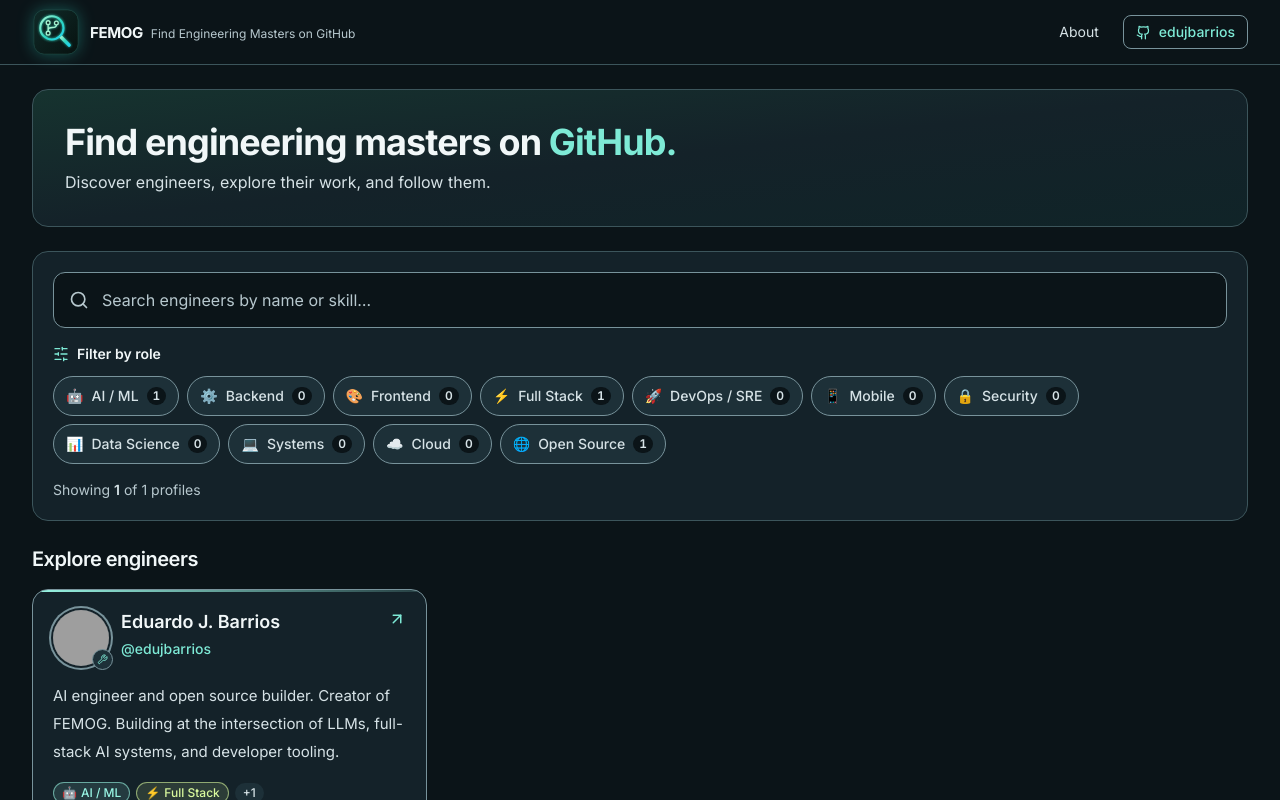
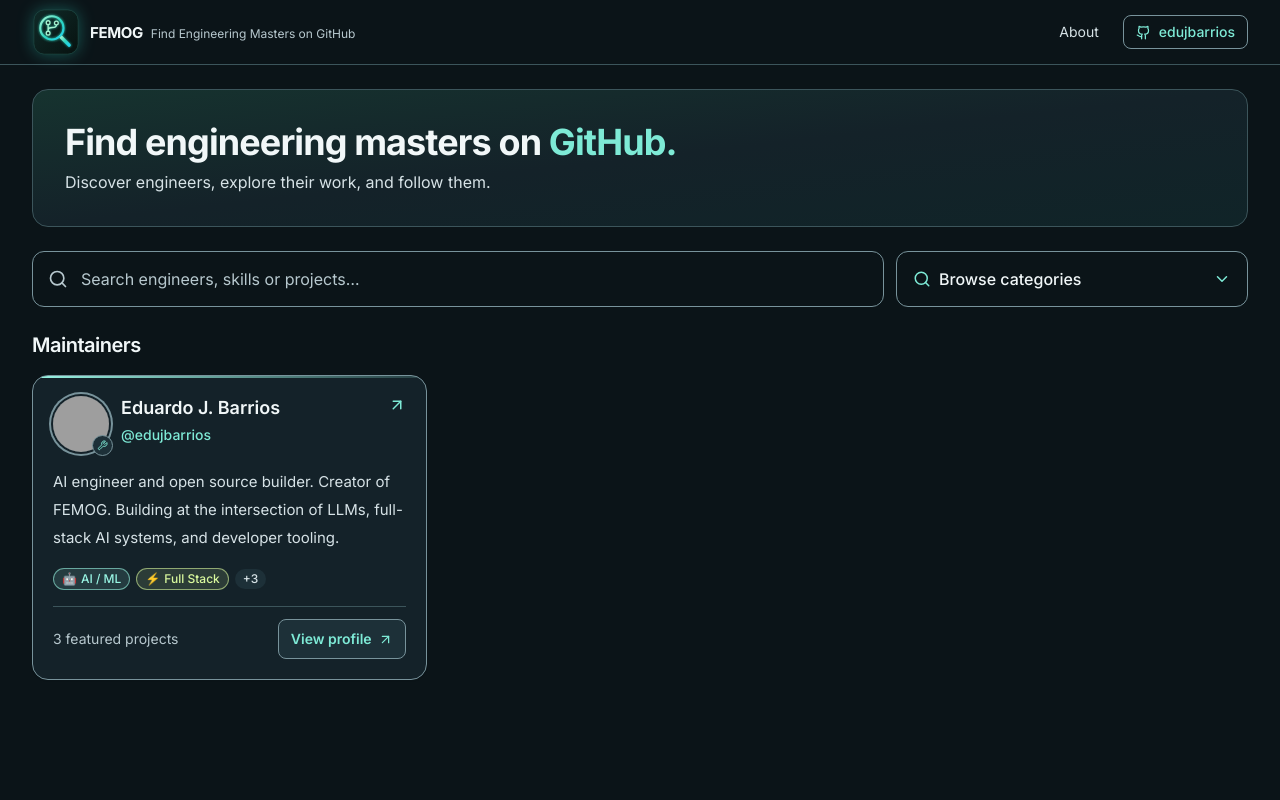
Before and after one commit to edujbarrios/femog, a Next.js app: page / in a window 1280 px wide. Shown: the top 800 px of the page. Built offline with nearby package versions, Linux system fonts and the light colour scheme; grey boxes are pictures that could not be loaded.

Commit message:
feat: search-first discovery with searchable AI categories
Show only maintainers by default, reveal matching profiles when criteria are active, replace the category wall with a searchable selector, and expand AI-related categories and documentation.

```diff
--- a/app/page.tsx
+++ b/app/page.tsx
@@ -14,7 +14,6 @@ export default function HomePage() {
     setSearch,
     clearFilters,
     hasActiveFilters,
-    totalCount,
   } = useProfiles();
 
   return (
@@ -24,17 +23,15 @@ export default function HomePage() {
         <HeroSection />
 
         {/* Search + filters */}
-        <div className="space-y-4 rounded-2xl border border-line bg-surface p-4 sm:p-5">
+        <section aria-label="Find engineers" className="grid items-start gap-3 sm:grid-cols-[minmax(0,1fr)_minmax(0,22rem)]">
           <SearchBar value={filters.search} onChange={setSearch} />
           <FilterBar
             selectedCategories={filters.categories}
             onToggleCategory={toggleCategory}
-            resultCount={profiles.length}
-            totalCount={totalCount}
             onClearFilters={clearFilters}
             hasActiveFilters={hasActiveFilters}
           />
-        </div>
+        </section>
 
         {/* Profile grid */}
         <ProfileGrid
--- a/components/FilterBar.tsx
+++ b/components/FilterBar.tsx
@@ -1,16 +1,13 @@
 'use client';
 
+import { useEffect, useId, useRef, useState } from 'react';
 import { CATEGORIES } from '@/data/categories';
-import { PROFILES } from '@/data/profiles';
 import type { CategoryId } from '@/types';
-import { cn } from '@/lib/utils';
-import { Check, SlidersHorizontal, X } from 'lucide-react';
+import { Check, ChevronDown, Search, X } from 'lucide-react';
 
 interface FilterBarProps {
   selectedCategories: CategoryId[];
   onToggleCategory: (id: CategoryId) => void;
-  resultCount: number;
-  totalCount: number;
   onClearFilters: () => void;
   hasActiveFilters: boolean;
 }
@@ -18,88 +15,152 @@ interface FilterBarProps {
 export function FilterBar({
   selectedCategories,
   onToggleCategory,
-  resultCount,
-  totalCount,
   onClearFilters,
   hasActiveFilters,
 }: FilterBarProps) {
-  // Pre-compute how many profiles exist per category
-  const categoryCounts = Object.fromEntries(
-    CATEGORIES.map((cat) => [
-      cat.id,
-      PROFILES.filter((p) => p.categories.includes(cat.id)).length,
-    ]),
+  const [open, setOpen] = useState(false);
+  const [query, setQuery] = useState('');
+  const rootRef = useRef<HTMLDivElement>(null);
+  const triggerRef = useRef<HTMLButtonElement>(null);
+  const searchRef = useRef<HTMLInputElement>(null);
+  const panelId = useId();
+
+  useEffect(() => {
+    if (!open) return;
+    searchRef.current?.focus();
+    const onPointerDown = (event: PointerEvent) => {
+      if (!rootRef.current?.contains(event.target as Node)) {
+        setOpen(false);
+        setQuery('');
+      }
+    };
+    document.addEventListener('pointerdown', onPointerDown);
+    return () => document.removeEventListener('pointerdown', onPointerDown);
+  }, [open]);
+
+  const normalizedQuery = query.trim().toLowerCase();
+  const visibleCategories = CATEGORIES.filter((category) =>
+    [category.label, category.id, category.description].join(' ').toLowerCase().includes(normalizedQuery),
   );
 
   return (
-    <div className="space-y-4">
-      {/* Category pill buttons */}
-      <div>
-        <div className="mb-3 flex flex-wrap items-center justify-between gap-2">
-          <h3 className="flex items-center gap-2 text-sm font-semibold text-ink">
-            <SlidersHorizontal size={16} className="text-accent" aria-hidden="true" />
-            Filter by role
-          </h3>
+    <div className="flex flex-col gap-3">
+      <div
+        ref={rootRef}
+        className="relative"
+        onKeyDown={(event) => {
+          if (open && event.key === 'Escape') {
+            event.stopPropagation();
+            setOpen(false);
+            setQuery('');
+            triggerRef.current?.focus();
+          }
+        }}
+      >
+        <button
+          ref={triggerRef}
+          type="button"
+          aria-expanded={open}
+          aria-controls={panelId}
+          onClick={() => {
+            setOpen(!open);
+            setQuery('');
+          }}
+          className="flex min-h-14 w-full items-center justify-between gap-3 rounded-xl border border-control-border bg-background px-4 py-3 text-left text-sm font-medium text-ink transition-colors hover:border-accent hover:bg-raised sm:text-base"
+        >
+          <span className="flex min-w-0 items-center gap-2">
+            <Search size={18} className="shrink-0 text-accent" aria-hidden="true" />
+            <span>{selectedCategories.length ? `Categories (${selectedCategories.length})` : 'Browse categories'}</span>
+          </span>
+          <ChevronDown size={18} className={`shrink-0 text-accent transition-transform ${open ? 'rotate-180' : ''}`} aria-hidden="true" />
+        </button>
+
+        <div
+          id={panelId}
+          hidden={!open}
+          className="absolute inset-x-0 top-full z-30 mt-2 rounded-2xl border border-control-border bg-surface p-3 shadow-2xl"
+        >
+          <div className="relative mb-3">
+            <Search size={16} className="pointer-events-none absolute left-3 top-3.5 text-ink-muted" aria-hidden="true" />
+            <input
+              ref={searchRef}
+              type="search"
+              value={query}
+              onChange={(event) => setQuery(event.target.value)}
+              placeholder="Search categories…"
+              aria-label="Search categories"
+              className="h-11 w-full rounded-lg border border-control-border bg-background pl-9 pr-3 text-base text-ink placeholder:text-ink-muted"
+            />
+          </div>
+          <div className="max-h-72 space-y-1 overflow-y-auto overscroll-contain" role="group" aria-label="Select categories">
+            {visibleCategories.map((category) => {
+              const selected = selectedCategories.includes(category.id);
+              return (
+                <button
+                  key={category.id}
+                  type="button"
+                  aria-pressed={selected}
+                  onClick={() => onToggleCategory(category.id)}
+                  className={`flex min-h-12 w-full items-center gap-3 rounded-lg border px-3 py-2 text-left text-sm transition-colors ${selected ? 'border-accent bg-raised text-ink' : 'border-transparent text-ink-secondary hover:bg-raised hover:text-ink'}`}
+                >
+                  <span className="shrink-0" aria-hidden="true">{category.icon}</span>
+                  <span className="min-w-0 flex-1">
+                    <span className="block font-semibold" style={{ color: category.color }}>{category.label}</span>
+                    <span className="mt-0.5 block text-xs leading-relaxed text-ink-muted">{category.description}</span>
+                  </span>
+                  {selected && <Check size={18} className="shrink-0 text-accent" aria-hidden="true" />}
+                </button>
+              );
+            })}
+            {visibleCategories.length === 0 && (
+              <p className="px-3 py-4 text-sm text-ink-muted" role="status">No matching categories.</p>
+            )}
+          </div>
+          <div className="mt-3 flex justify-end border-t border-line pt-3">
+            <button
+              type="button"
+              onClick={() => {
+                setOpen(false);
+                setQuery('');
+                triggerRef.current?.focus();
+              }}
+              className="min-h-10 rounded-lg bg-accent-solid px-4 py-2 text-sm font-semibold text-accent-ink hover:bg-accent-hover"
+            >
+              Done
+            </button>
+          </div>
+        </div>
+      </div>
+
+      {(selectedCategories.length > 0 || hasActiveFilters) && (
+        <div className="flex flex-wrap items-center gap-2">
+          {selectedCategories.map((id) => {
+            const category = CATEGORIES.find((item) => item.id === id);
+            if (!category) return null;
+            return (
+              <button
+                key={id}
+                type="button"
+                aria-label={`Remove ${category.label} filter`}
+                onClick={() => onToggleCategory(id)}
+                className="inline-flex min-h-9 items-center gap-2 rounded-full border border-control-border bg-raised px-3 py-1.5 text-sm font-medium text-ink hover:border-accent"
+              >
+                <span style={{ color: category.color }}>{category.label}</span>
+                <X size={14} aria-hidden="true" />
+              </button>
+            );
+          })}
           {hasActiveFilters && (
             <button
               type="button"
               onClick={onClearFilters}
-              className="inline-flex min-h-9 items-center gap-1.5 rounded-lg px-2 text-sm font-medium text-accent hover:bg-raised hover:text-accent-hover"
+              className="min-h-9 rounded-lg px-2 text-sm font-medium text-accent hover:bg-raised hover:text-accent-hover"
             >
-              <X size={14} aria-hidden="true" /> Clear filters
+              Clear filters
             </button>
           )}
         </div>
-        <div className="flex flex-wrap gap-2">
-          {CATEGORIES.map((cat) => {
-            const isActive = selectedCategories.includes(cat.id);
-            const count = categoryCounts[cat.id] ?? 0;
-            return (
-              <button
-                key={cat.id}
-                type="button"
-                onClick={() => onToggleCategory(cat.id)}
-                aria-pressed={isActive}
-                className={cn(
-                  'inline-flex min-h-10 items-center gap-2 rounded-full border px-3 py-2 text-sm font-medium transition-colors duration-150',
-                  isActive
-                    ? 'ring-1 ring-inset ring-current'
-                    : 'border-control-border bg-raised text-ink-secondary hover:border-accent hover:bg-surface-hover hover:text-ink',
-                )}
-                style={
-                  isActive
-                    ? {
-                        color: cat.color,
-                        backgroundColor: cat.bgColor,
-                        borderColor: cat.borderColor,
-                      }
-                    : undefined
-                }
-              >
-                {isActive ? <Check size={14} aria-hidden="true" /> : <span aria-hidden="true">{cat.icon}</span>}
-                {cat.label}
-                <span
-                  className={cn(
-                    'rounded-full px-1.5 py-px text-xs font-semibold tabular-nums',
-                    isActive ? 'bg-background' : 'bg-background text-ink-secondary',
-                  )}
-                >
-                  {count}
-                </span>
-              </button>
-            );
-          })}
-        </div>
-      </div>
-
-      {/* Results count */}
-      <div className="flex items-center">
-        <p className="text-sm text-ink-muted" aria-live="polite" aria-atomic="true">
-          Showing{' '}
-          <span className="font-semibold text-ink-secondary">{resultCount}</span>{' '}
-          of {totalCount} profiles
-        </p>
-      </div>
+      )}
     </div>
   );
 }
--- a/components/ProfileGrid.tsx
+++ b/components/ProfileGrid.tsx
@@ -27,13 +27,15 @@ export function ProfileGrid({
     requestAnimationFrame(() => triggerRef.current?.focus());
   }
 
+  if (!hasActiveFilters && profiles.length === 0) return null;
+
   if (profiles.length === 0) {
     return (
       <div className="flex flex-col items-center justify-center rounded-2xl border border-dashed border-control-border bg-surface px-4 py-16 text-center">
         <Users size={36} className="mb-4 text-ink-muted" aria-hidden="true" />
-        <h3 className="text-base font-semibold text-ink-secondary">
-          No profiles match your filters
-        </h3>
+        <h2 className="text-base font-semibold text-ink-secondary">
+          No profiles match your search
+        </h2>
         <p className="mt-2 text-sm text-ink-muted">
           Try a different search term or fewer category filters.
         </p>
@@ -51,7 +53,16 @@ export function ProfileGrid({
 
   return (
     <section aria-label="Engineer directory">
-      <h2 className="mb-4 text-xl font-semibold tracking-tight text-ink">Explore engineers</h2>
+      <div className="mb-4 flex flex-wrap items-center justify-between gap-2">
+        <h2 className="text-xl font-semibold tracking-tight text-ink">
+          {hasActiveFilters ? 'Search results' : 'Maintainers'}
+        </h2>
+        {hasActiveFilters && (
+          <p className="text-sm text-ink-muted" role="status">
+            {profiles.length} matching {profiles.length === 1 ? 'profile' : 'profiles'}
+          </p>
+        )}
+      </div>
       <ul className="grid grid-cols-1 gap-4 sm:grid-cols-2 lg:grid-cols-3">
         {profiles.map((profile) => (
           <li key={profile.id} className="min-w-0">
--- a/components/SearchBar.tsx
+++ b/components/SearchBar.tsx
@@ -12,7 +12,7 @@ interface SearchBarProps {
 export function SearchBar({
   value,
   onChange,
-  placeholder = 'Search engineers by name or skill…',
+  placeholder = 'Search engineers, skills or projects…',
 }: SearchBarProps) {
   const inputRef = useRef<HTMLInputElement>(null);
 
--- a/data/categories.ts
+++ b/data/categories.ts
@@ -4,9 +4,9 @@ import type { Category, CategoryId } from '@/types';
  * All engineering categories supported by FEMOG.
  *
  * To add a new category:
- *  1. Add the ID to the `CategoryId` union in src/types/index.ts
+ *  1. Add the ID to the `CategoryId` union in types/index.ts
  *  2. Add the full definition below
- *  3. Tag any relevant profiles in src/data/profiles.ts
+ *  3. Tag any relevant profiles in data/profiles.ts
  */
 export const CATEGORIES: Category[] = [
   {
@@ -17,6 +17,69 @@ export const CATEGORIES: Category[] = [
     bgColor: 'rgba(153, 246, 228, 0.12)',
     borderColor: 'rgba(153, 246, 228, 0.58)',
     icon: '🤖',
+  },
+  {
+    id: 'mcp',
+    label: 'MCP',
+    description: 'Model Context Protocol servers, clients and integrations',
+    color: '#bae6fd',
+    bgColor: 'rgba(186, 230, 253, 0.12)',
+    borderColor: 'rgba(186, 230, 253, 0.58)',
+    icon: '🔌',
+  },
+  {
+    id: 'ai-skills',
+    label: 'AI Skills',
+    description: 'Reusable agent skills, instructions and workflows',
+    color: '#ddd6fe',
+    bgColor: 'rgba(221, 214, 254, 0.12)',
+    borderColor: 'rgba(221, 214, 254, 0.58)',
+    icon: '🧩',
+  },
+  {
+    id: 'ai-plugins',
+    label: 'AI Plugins',
+    description: 'Plugins, extensions and tool integrations for AI assistants',
+    color: '#fbcfe8',
+    bgColor: 'rgba(251, 207, 232, 0.12)',
+    borderColor: 'rgba(251, 207, 232, 0.58)',
+    icon: '🔧',
+  },
+  {
+    id: 'ai-agents',
+    label: 'AI Agents',
+    description: 'Agentic systems, tool calling and multi-agent workflows',
+    color: '#a7f3d0',
+    bgColor: 'rgba(167, 243, 208, 0.12)',
+    borderColor: 'rgba(167, 243, 208, 0.58)',
+    icon: '🤖',
+  },
+  {
+    id: 'llm',
+    label: 'LLMs',
+    description: 'Large language models, inference, fine-tuning and evaluation',
+    color: '#fde68a',
+    bgColor: 'rgba(253, 230, 138, 0.12)',
+    borderColor: 'rgba(253, 230, 138, 0.58)',
+    icon: '🧠',
+  },
+  {
+    id: 'rag',
+    label: 'RAG',
+    description: 'Retrieval-augmented generation, embeddings and knowledge retrieval',
+    color: '#a5f3fc',
+    bgColor: 'rgba(165, 243, 252, 0.12)',
+    borderColor: 'rgba(165, 243, 252, 0.58)',
+    icon: '📚',
+  },
+  {
+    id: 'ai-tooling',
+    label: 'AI Tooling',
+    description: 'Developer tools, libraries and infrastructure for AI engineering',
+    color: '#fed7aa',
+    bgColor: 'rgba(254, 215, 170, 0.12)',
+    borderColor: 'rgba(254, 215, 170, 0.58)',
+    icon: '🛠️',
   },
   {
     id: 'backend',
--- a/data/profiles.ts
+++ b/data/profiles.ts
@@ -28,7 +28,8 @@ import type { GitHubProfile } from '@/types';
  * - categories: string[]
  *   One or more categories describing their expertise.
  *   Allowed values (see CategoryId in types/index.ts):
- *     'ai', 'frontend', 'backend', 'fullstack', 'devops', 'mobile',
+ *     'ai', 'mcp', 'ai-skills', 'ai-plugins', 'ai-agents', 'llm', 'rag',
+ *     'ai-tooling', 'frontend', 'backend', 'fullstack', 'devops', 'mobile',
  *     'systems', 'data-science', 'security', 'cloud', 'open-source'
  *
  * - tags: string[]
@@ -67,7 +68,7 @@ import type { GitHubProfile } from '@/types';
  *   Include fewer than three if necessary, or omit this field if none are available.
  *
  * - maintainer?: boolean
- *   Set to true ONLY for project maintainers.
+ *   Set to true ONLY for project maintainers. Only these profiles appear without search criteria.
  *
  * ------------------------------------------------------------------
  * IMPORTANT RULES:
@@ -84,7 +85,7 @@ export const PROFILES: GitHubProfile[] = [
     username: 'edujbarrios',
     bio: 'AI engineer and open source builder. Creator of FEMOG. Building at the intersection of LLMs, full-stack AI systems, and developer tooling.',
     location: 'Spain',
-    categories: ['ai', 'fullstack', 'open-source'],
+    categories: ['ai', 'fullstack', 'open-source', 'llm', 'ai-tooling'],
     tags: ['LLM', 'next.js', 'python', 'typescript', 'open-source'],
     githubUrl: 'https://github.com/edujbarrios',
     twitterUsername: 'edujbarrios',
--- a/lib/utils.ts
+++ b/lib/utils.ts
@@ -1,6 +1,7 @@
 import { type ClassValue, clsx } from 'clsx';
 import { twMerge } from 'tailwind-merge';
 import type { GitHubProfile, FilterState } from '@/types';
+import { getCategoryById } from '@/data/categories';
 
 /** Merge Tailwind classes without conflicts. */
 export function cn(...inputs: ClassValue[]): string {
@@ -25,35 +26,39 @@ export function filterProfiles(
   profiles: GitHubProfile[],
   filters: FilterState,
 ): GitHubProfile[] {
-  let result = [...profiles];
+  const query = filters.search.trim().toLowerCase();
+  const hasCategories = filters.categories.length > 0;
 
-  // Category filter (union — any matching category passes)
-  if (filters.categories.length > 0) {
-    result = result.filter((p) =>
-      filters.categories.some((cat) => p.categories.includes(cat)),
+  // The landing page is a maintainer showcase, never the full directory.
+  let result = !query && !hasCategories
+    ? profiles.filter((profile) => profile.maintainer === true)
+    : [...profiles];
+
+  // OR within selected categories; AND between category and text filters.
+  if (hasCategories) {
+    result = result.filter((profile) =>
+      filters.categories.some((category) => profile.categories.includes(category)),
     );
   }
 
-  // Full-text search across multiple fields
-  if (filters.search.trim()) {
-    const q = filters.search.toLowerCase().trim();
-    result = result.filter(
-      (p) =>
-        p.name.toLowerCase().includes(q) ||
-        p.username.toLowerCase().includes(q) ||
-        p.bio.toLowerCase().includes(q) ||
-        p.tags.some((t) => t.toLowerCase().includes(q)) ||
-        (p.company?.toLowerCase().includes(q) ?? false) ||
-        (p.location?.toLowerCase().includes(q) ?? false),
-    );
+  if (query) {
+    const terms = query.split(/\s+/);
+    result = result.filter((profile) => {
+      const searchableText = [
+        profile.name, profile.username, profile.bio,
+        profile.company ?? '', profile.location ?? '',
+        ...profile.tags,
+        ...profile.categories.flatMap((id) => [id, getCategoryById(id)?.label ?? '']),
+        ...(profile.featuredProjects ?? []).flatMap((project) => [
+          project.name, project.description ?? '',
+        ]),
+      ].join(' ').toLowerCase();
+      return terms.every((term) => searchableText.includes(term));
+    });
   }
 
-  // Sort — maintainer pinned first, then alphabetical
-  result.sort((a, b) => {
-    if (a.maintainer) return -1;
-    if (b.maintainer) return 1;
-    return a.name.localeCompare(b.name);
-  });
-
-  return result;
+  return result.sort((a, b) =>
+    Number(Boolean(b.maintainer)) - Number(Boolean(a.maintainer))
+      || a.name.localeCompare(b.name),
+  );
 }
```
Also changed, not shown: types/index.ts (+9 -2 lines), 2 other files (tests, documents, lock files or other folders).
